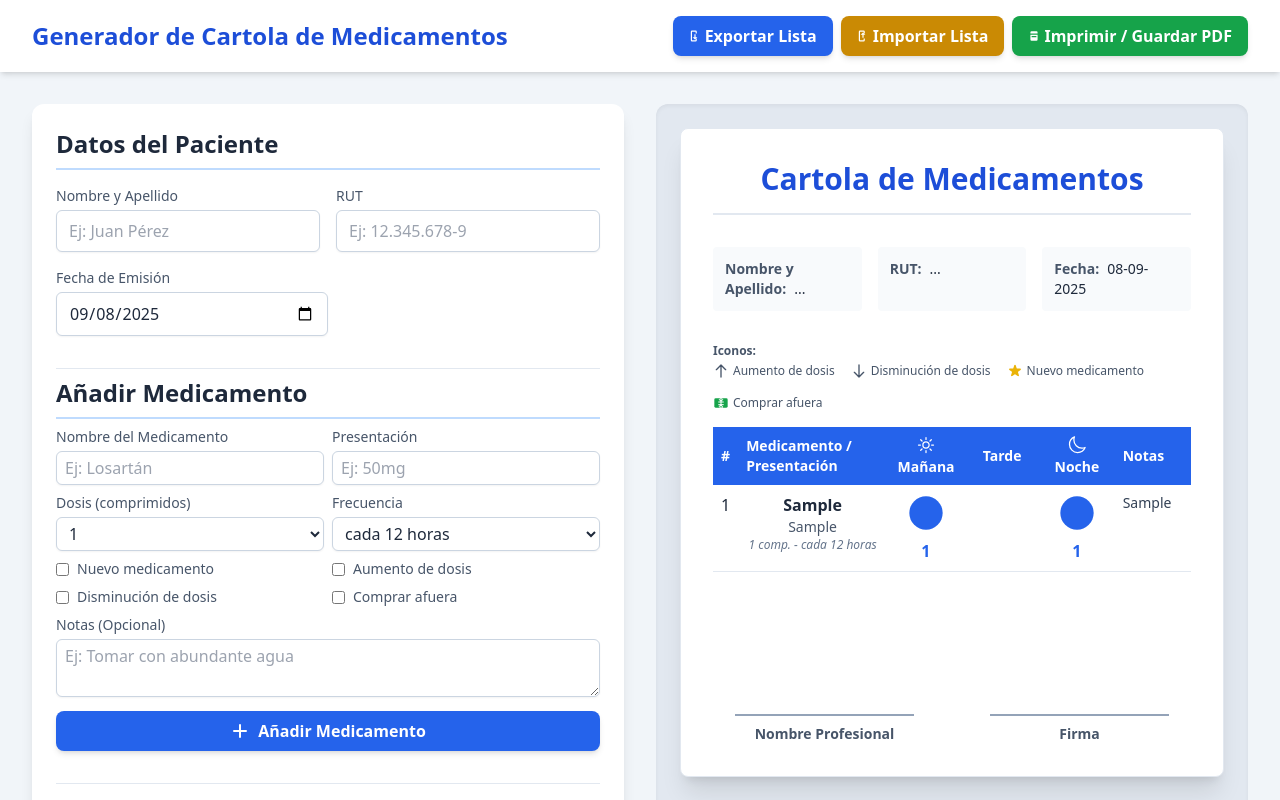
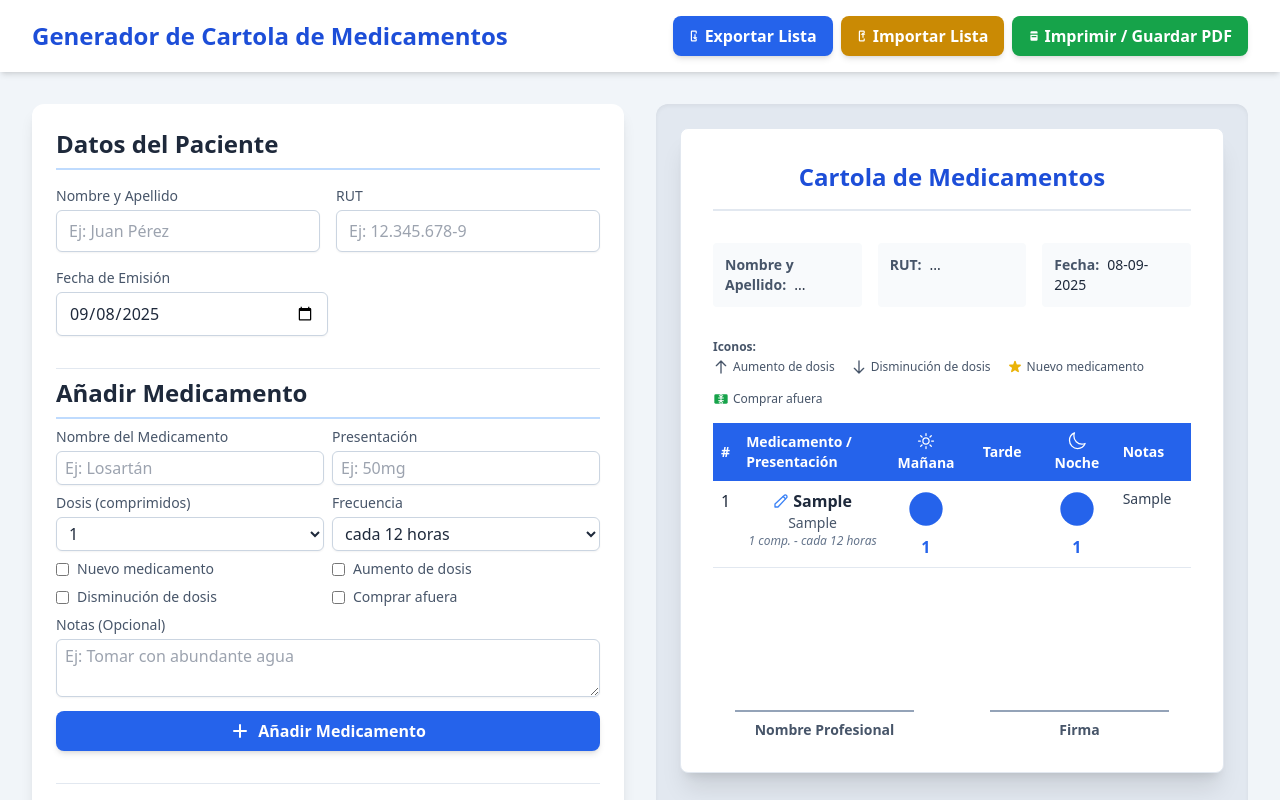
Before and after one commit to DanielOpazoD/Cartolamedicamentos, a React (Vite) app: page / in a window 1280 px wide. Both pictures are taken after typing "Sample", "Sample", "Sample" into the empty fields and a click on the button "Añadir Medicamento". Shown: the top 800 px of the page. Built offline with nearby package versions, Linux system fonts and the light colour scheme.

Commit message:
Add editable icons and dose updates

```diff
--- a/App.tsx
+++ b/App.tsx
@@ -238,7 +238,20 @@ const App: React.FC = () => {
                 {/* Preview Panel */}
                 <div className="bg-slate-200 p-4 sm:p-6 rounded-xl shadow-inner flex items-start justify-center overflow-x-auto">
                    <div ref={previewRef} className="w-full">
-                     <SchedulePreview patient={patient} medications={medications} injectables={injectables} controlInfo={controlInfo} />
+                     <SchedulePreview
+                       patient={patient}
+                       medications={medications}
+                       injectables={injectables}
+                       controlInfo={controlInfo}
+                       onEditMedication={(id) => {
+                         const med = medications.find(m => m.id === id);
+                         if (med) setEditingMedication(med);
+                       }}
+                       onEditInjectable={(id) => {
+                         const inj = injectables.find(i => i.id === id);
+                         if (inj) setEditingInjectable(inj);
+                       }}
+                     />
                    </div>
                 </div>
             </main>
--- a/components/SchedulePreview.tsx
+++ b/components/SchedulePreview.tsx
@@ -8,15 +8,19 @@ import StarIcon from './icons/StarIcon';
 import MoneyIcon from "./icons/MoneyIcon";
 import ArrowUpIcon from './icons/ArrowUpIcon';
 import ArrowDownIcon from './icons/ArrowDownIcon';
+import EditIcon from './icons/EditIcon';
+import RedCrossIcon from './icons/RedCrossIcon';
 
 interface SchedulePreviewProps {
     patient: Patient;
     medications: Medication[];
     injectables: Injectable[];
     controlInfo: ControlInfo;
+    onEditMedication?: (id: number) => void;
+    onEditInjectable?: (id: number) => void;
 }
 
-const SchedulePreview: React.FC<SchedulePreviewProps> = ({ patient, medications, injectables, controlInfo }) => {
+const SchedulePreview: React.FC<SchedulePreviewProps> = ({ patient, medications, injectables, controlInfo, onEditMedication, onEditInjectable }) => {
 
     const shouldShowDose = (freq: Frequency, time: 'morning' | 'afternoon' | 'night'): boolean => {
         switch (time) {
@@ -104,6 +108,7 @@ const SchedulePreview: React.FC<SchedulePreviewProps> = ({ patient, medications,
 
     const injectableItems = Array.from(groupedInjectables.entries()).map(([type, data]) => ({
         id: type,
+        editId: data.mañana[0]?.id ?? data.noche[0]?.id,
         itemType: 'injectable' as const,
         type,
         schedules: { mañana: data.mañana, noche: data.noche },
@@ -120,7 +125,7 @@ const SchedulePreview: React.FC<SchedulePreviewProps> = ({ patient, medications,
     return (
         <div id="schedule-preview" className="bg-white p-8 rounded-lg shadow-xl w-full max-w-4xl mx-auto border border-slate-200">
             <header className="text-center mb-8 border-b-2 pb-4 border-slate-200">
-                <h1 className="text-3xl font-extrabold text-blue-700">Cartola de Medicamentos</h1>
+                <h1 className="text-2xl font-extrabold text-blue-700">Cartola de Medicamentos</h1>
             </header>
 
             <section className="mb-8 grid grid-cols-1 sm:grid-cols-3 gap-4 text-sm">
@@ -183,6 +188,16 @@ const SchedulePreview: React.FC<SchedulePreviewProps> = ({ patient, medications,
                                             <td className="p-2 text-center align-top">{index + 1}</td>
                                             <td className="p-2 align-top text-center">
                                                 <p className="font-bold text-md text-slate-800 flex items-center justify-center gap-1">
+                                                    {onEditMedication && (
+                                                        <button
+                                                            onClick={() => onEditMedication(item.id)}
+                                                            className="text-blue-500 hover:text-blue-700 print:hidden"
+                                                            contentEditable={false}
+                                                            aria-label="Editar medicamento"
+                                                        >
+                                                            <EditIcon className="w-4 h-4" />
+                                                        </button>
+                                                    )}
                                                     {item.isNewMedication && (
                                                         <span contentEditable={false}>
                                                             <StarIcon className="inline w-4 h-4 text-yellow-500" />
@@ -230,8 +245,18 @@ const SchedulePreview: React.FC<SchedulePreviewProps> = ({ patient, medications,
                                     return (
                                         <tr key={item.id} className={`border-b border-slate-200 ${index % 2 === 0 ? 'bg-white' : 'bg-blue-50/50'}`}>
                                             <td className="p-2 text-center align-top">{index + 1}</td>
-                                            <td className="p-2 align-top">
-                                                <p className="font-bold text-md text-slate-800 flex items-center gap-1">
+                                            <td className="p-2 align-top text-center">
+                                                <p className="font-bold text-md text-slate-800 flex items-center justify-center gap-1">
+                                                    {onEditInjectable && item.editId != null && (
+                                                        <button
+                                                            onClick={() => onEditInjectable(item.editId!)}
+                                                            className="text-blue-500 hover:text-blue-700 print:hidden"
+                                                            contentEditable={false}
+                                                            aria-label="Editar inyectable"
+                                                        >
+                                                            <EditIcon className="w-4 h-4" />
+                                                        </button>
+                                                    )}
                                                     {item.isNewMedication && (
                                                         <span contentEditable={false}>
                                                             <StarIcon className="inline w-4 h-4 text-yellow-500" />
@@ -293,7 +318,10 @@ const SchedulePreview: React.FC<SchedulePreviewProps> = ({ patient, medications,
 
             {controlInfo.suspendEnabled && controlInfo.suspendText && (
                 <section className="mb-8">
-                    <h3 className="text-lg font-bold text-black mb-2 text-center">Suspender los siguientes medicamentos</h3>
+                    <h3 className="text-base font-bold text-black mb-2 text-center flex items-center justify-center gap-1">
+                        <RedCrossIcon className="w-4 h-4 text-red-600" />
+                        Suspender los siguientes medicamentos
+                    </h3>
                     <div className="p-3 border border-black rounded text-black text-sm whitespace-pre-wrap">{controlInfo.suspendText}</div>
                 </section>
             )}
--- a/components/SuspensionSection.tsx
+++ b/components/SuspensionSection.tsx
@@ -1,5 +1,6 @@
 import React from 'react';
 import { ControlInfo } from '../types';
+import RedCrossIcon from './icons/RedCrossIcon';
 
 interface SuspensionSectionProps {
   controlInfo: ControlInfo;
@@ -28,7 +29,8 @@ const SuspensionSection: React.FC<SuspensionSectionProps> = ({ controlInfo, onCh
     </div>
     {controlInfo.suspendEnabled && (
       <div>
-        <label className="block text-sm font-medium text-black mb-1">
+        <label className="block text-xs font-medium text-black mb-1 flex items-center gap-1">
+          <RedCrossIcon className="w-4 h-4" />
           Suspender los siguientes medicamentos
         </label>
         <textarea
--- /dev/null
+++ b/components/icons/EditIcon.tsx
@@ -0,0 +1,19 @@
+import React from 'react';
+
+const EditIcon = ({ className }: { className?: string }) => (
+  <svg
+    xmlns="http://www.w3.org/2000/svg"
+    viewBox="0 0 24 24"
+    fill="none"
+    stroke="currentColor"
+    strokeWidth={2}
+    strokeLinecap="round"
+    strokeLinejoin="round"
+    className={className || 'w-4 h-4'}
+  >
+    <path d="M15.232 5.232l3.536 3.536" />
+    <path d="M16.732 3.732a2.5 2.5 0 113.536 3.536L7.5 21.036H3v-4.5L16.732 3.732z" />
+  </svg>
+);
+
+export default EditIcon;
--- /dev/null
+++ b/components/icons/RedCrossIcon.tsx
@@ -0,0 +1,14 @@
+import React from 'react';
+
+const RedCrossIcon = ({ className }: { className?: string }) => (
+  <svg
+    xmlns="http://www.w3.org/2000/svg"
+    viewBox="0 0 24 24"
+    fill="currentColor"
+    className={className || 'w-4 h-4 text-red-600'}
+  >
+    <path d="M10 4h4v6h6v4h-6v6h-4v-6H4v-4h6V4z" />
+  </svg>
+);
+
+export default RedCrossIcon;
--- a/types.ts
+++ b/types.ts
@@ -17,9 +17,9 @@ export enum Dose {
     ONE_AND_QUARTER = '1 + 1/4',
     ONE_AND_HALF = '1 + 1/2',
     ONE_AND_THREE_QUARTERS = '1 + 3/4',
-    TWO = '1 + 1',
-    THREE = '1 + 2',
-    FOUR = '1 + 3',
+    TWO = '2',
+    THREE = '3',
+    FOUR = '4',
 }
 
 export interface Medication {
```
